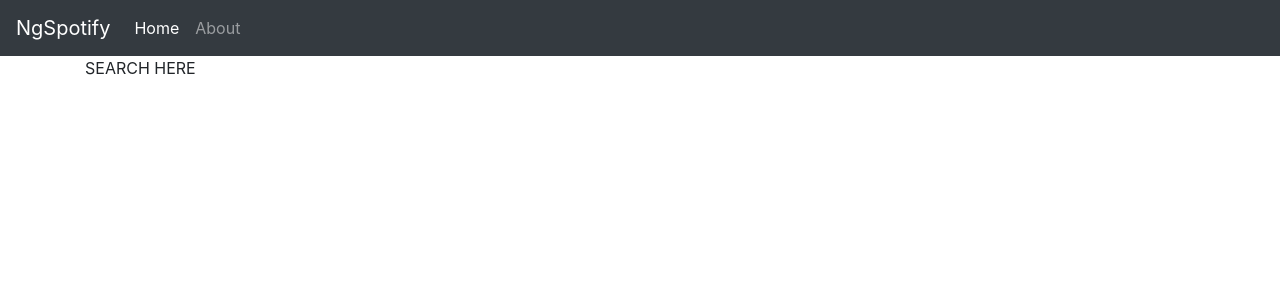
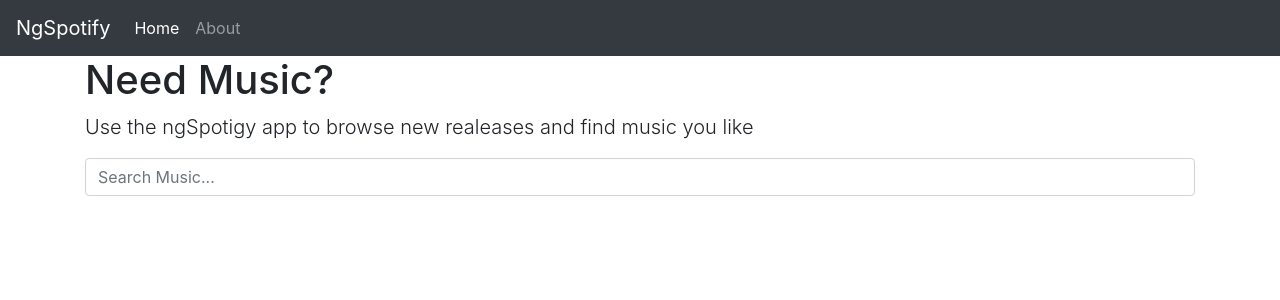
Before and after one commit to AndresXI/Angular-Spotify-App, an Angular app: page / in a window 1280 px wide. Shown: the top 300 px of the page. Built offline with nearby package versions, Linux system fonts and the light colour scheme.

Commit message:
added spotify service

```diff
--- a/src/app/app.module.ts
+++ b/src/app/app.module.ts
@@ -6,6 +6,7 @@
 import { AboutComponent } from './about/about.component';
 import { SearchComponent } from './search/search.component';
 import { AppRoutingModule } from './app-routing';
+import { FormsModule } from '@angular/forms';
 
 @NgModule({
   declarations: [
@@ -15,6 +16,7 @@
     SearchComponent
   ],
   imports: [
+    FormsModule,
     BrowserModule,
     AppRoutingModule
   ],
--- a/src/app/search/search.component.html
+++ b/src/app/search/search.component.html
@@ -1,3 +1,16 @@
-<p>
-  SEARCH HERE
+<h1>Need Music?</h1>
+<p class="lead">Use the ngSpotigy app to browse new realeases and
+  find music you like
 </p>
+
+<form>
+  <div class="form-group">
+    <input
+      type="text"
+      name="searchStr"
+      [(ngModel)]="searchStr"
+      (keyup)="searchMusic()"
+      placeholder="Search Music..."
+      class="form-control">
+  </div>
+</form>
--- a/src/app/search/search.component.ts
+++ b/src/app/search/search.component.ts
@@ -6,10 +6,18 @@
   styleUrls: ['./search.component.css']
 })
 export class SearchComponent implements OnInit {
+  searchStr: string;
+
 
   constructor() { }
 
   ngOnInit() {
   }
 
+  /** Search music function**/
+  searchMusic() {
+
+    console.log(this.searchStr);
+  }
+
 }
```
Also changed, not shown: src/app/services/spotify.services.ts (added, +9 -0 lines).
